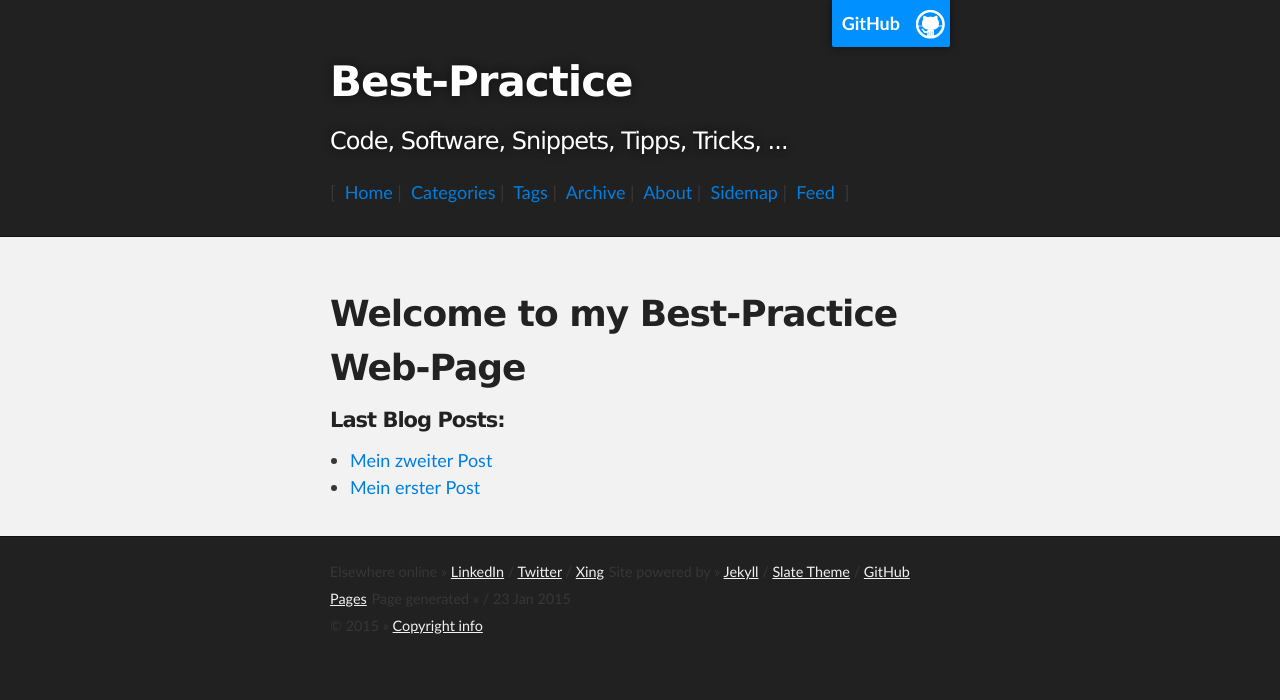
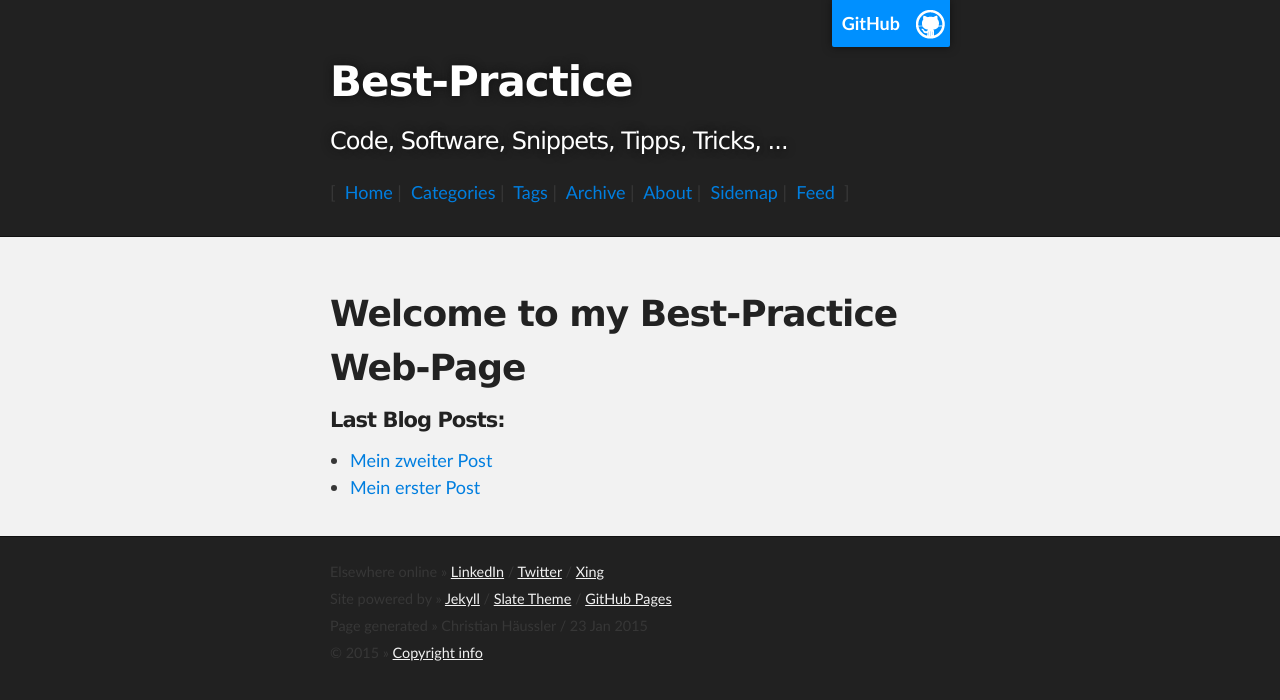
Before and after one commit to cniweb/best-practice, a Jekyll site: the page built from index.html, in a window 1280 px wide. Shown: the top 700 px of the page. Built offline with Jekyll 4.4.1, drawn with Linux system fonts in a browser that asks for light colours; the list of posts is cut into pages by our own code.

Commit message:
Update Footer

```diff
--- a/_config.yml
+++ b/_config.yml
@@ -1,5 +1,6 @@
 name: Best-Practice
 slogan: Code, Software, Snippets, Tipps, Tricks, ...
+author: Christian Häussler
 markdown: kramdown
 highlight: pygments
 paginate: 15
--- a/_includes/footer.html
+++ b/_includes/footer.html
@@ -3,11 +3,11 @@
         <small>Elsewhere online <span>&raquo;</span>
         <a href="http://www.linkedin.com/in/christianhaeussler/" target="_blank">LinkedIn</a> /
         <a href="https://twitter.com/ChrisHaeusslerC" target="_blank">Twitter</a> /
-        <a href="https://www.xing.com/profile/Christian_Haeussler4" target="_blank">Xing</a></small>
+        <a href="https://www.xing.com/profile/Christian_Haeussler4" target="_blank">Xing</a></small><br>
         <small>Site powered by <span>&raquo;</span>
         <a href="http://jekyllrb.com" target="_blank">Jekyll</a> /
         <a href="https://github.com/jsncostello" target="_blank">Slate Theme</a> /
-        <a href="http://pages.github.com" target="_blank">GitHub Pages</a></small>
+        <a href="http://pages.github.com" target="_blank">GitHub Pages</a></small><br>
         <small>Page generated <span>&raquo;</span>
         {{ site.author }} / {{ site.time | date_to_string }}</small><br>
         <small>&copy; <time datetime="{{ site.time | date_to_xmlschema }}">{{ site.time | date: '%Y' }}
```
